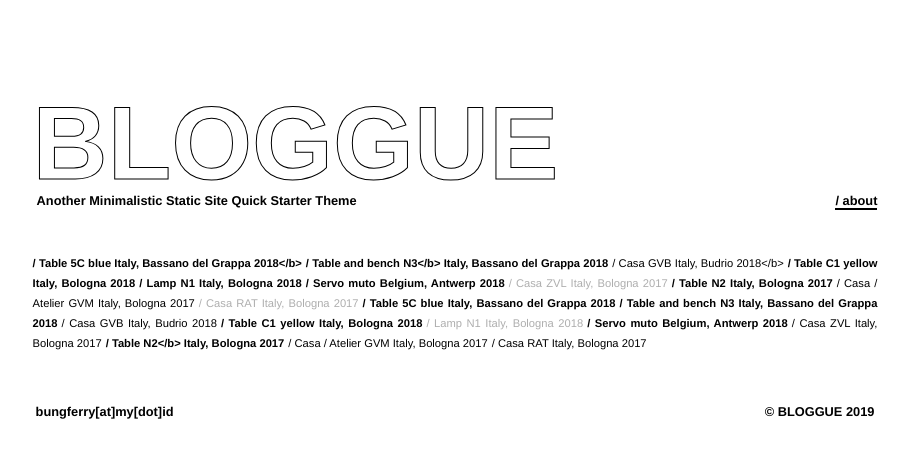
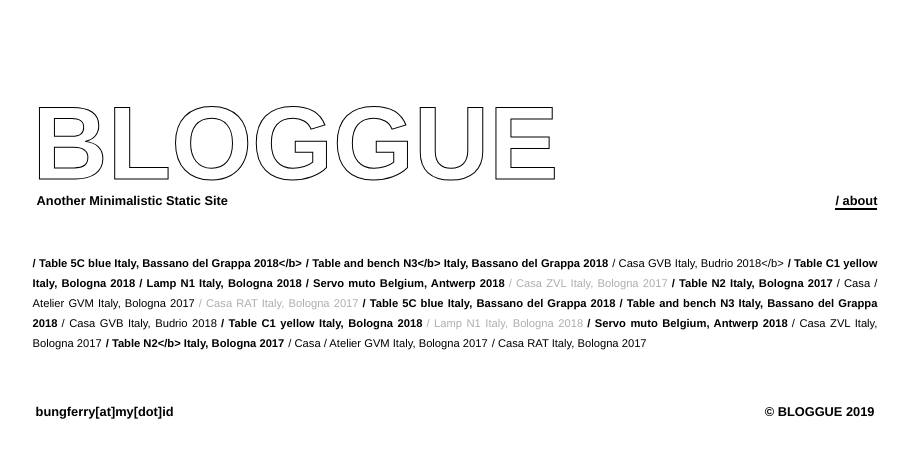
Before and after one commit to bungferry/bloggue, a Jekyll site: the page built from index.md, in a window 1280 px wide. Shown: the top 458 px of the page, without its empty margins (185-1094 px from the left). Built offline with Jekyll 4.4.1, drawn with Linux system fonts in a browser that asks for light colours.

Commit message:
Update _config.yml

```diff
--- a/_config.yml
+++ b/_config.yml
@@ -2,7 +2,7 @@
 # site.title
 
 title:    'BLOGGUE'
-subtitle: 'Another Minimalistic Static Site Quick Starter Theme'
+subtitle: 'Another Minimalistic Static Site'
 
 
 #########################
```
